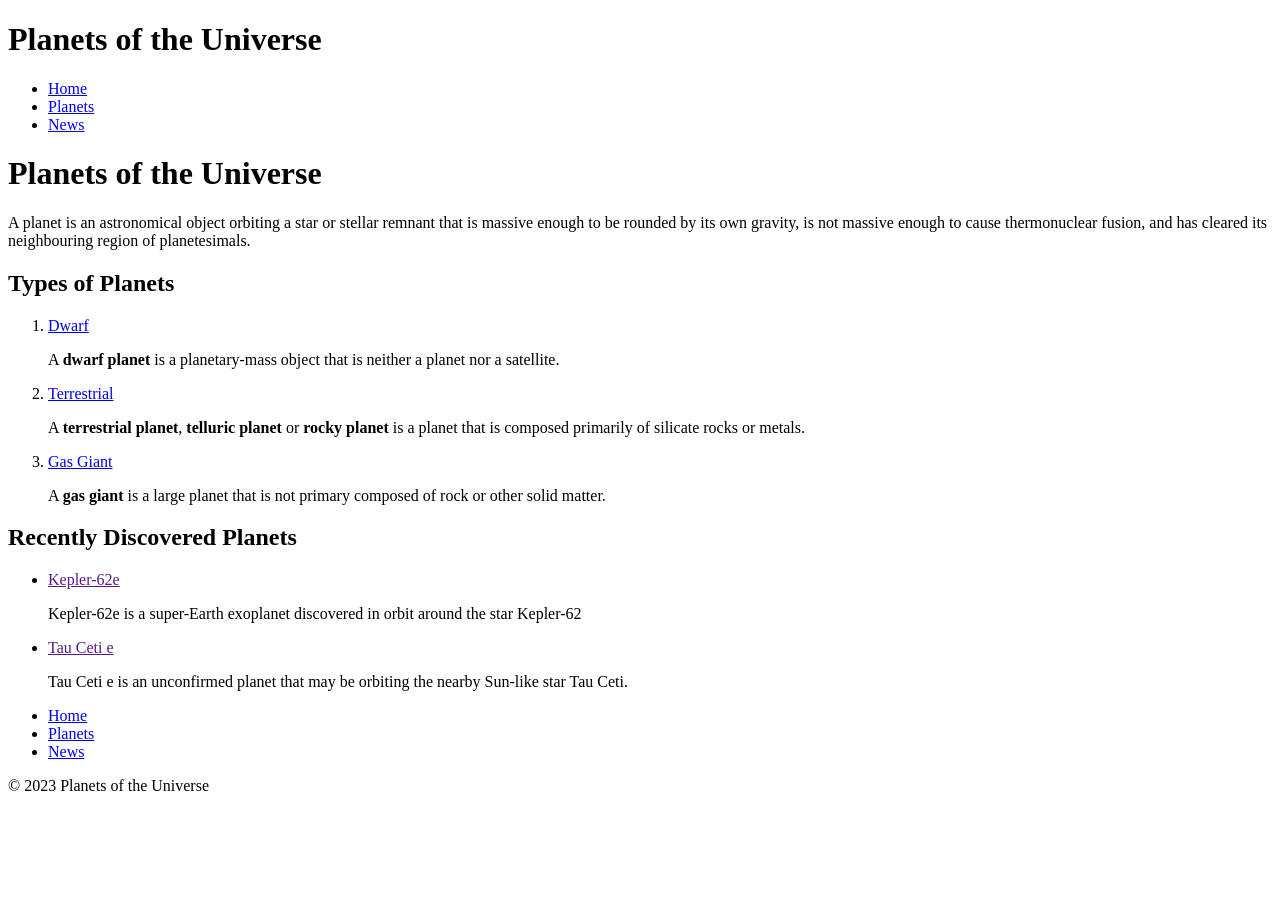
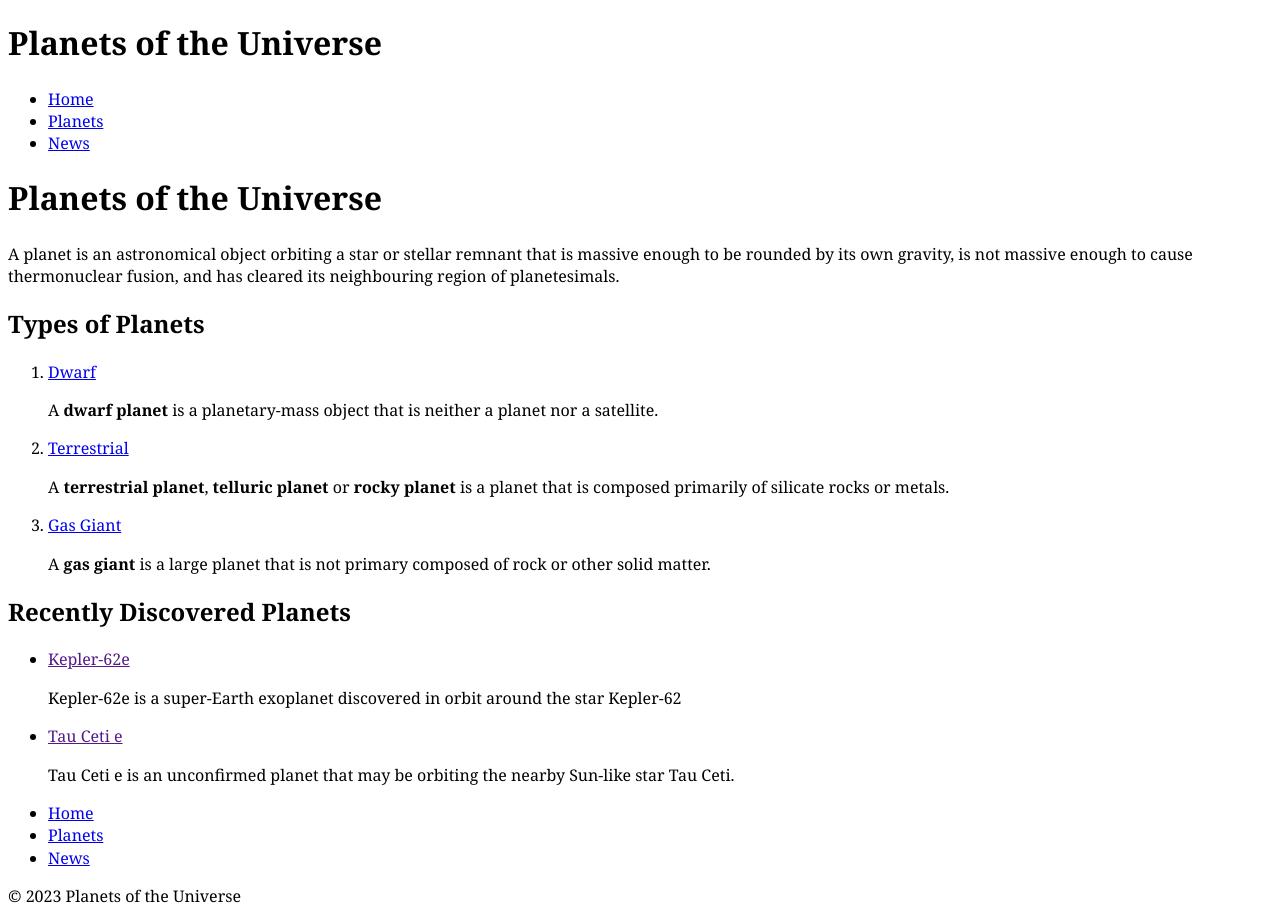
Before and after one commit to Mozzie455/planets_of_the_universe, a Jekyll site: the page built from index.html, in a window 1280 px wide. Built offline with Jekyll 4.4.1, drawn with Linux system fonts in a browser that asks for light colours; before the commit the page ends 900 px from its top, so only the background shows below that.

Commit message:
Relative includes

```diff
--- a/css/main.css
+++ b/css/main.css
@@ -1,11 +1,11 @@
 --- --- {
-  % include css/common.css %
+  % include_relative common.css %
 }
 
   {
-  % include css/masthead.css %
+  % include_relative masthead.css %
 }
 
   {
-  % include css/nav.css %
+  % include_relative nav.css %
 }
```
Also changed, not shown: css/common.css (renamed from _includes/css/common.css), css/masthead.css (renamed from _includes/css/masthead.css), css/nav.css (renamed from _includes/css/nav.css).
